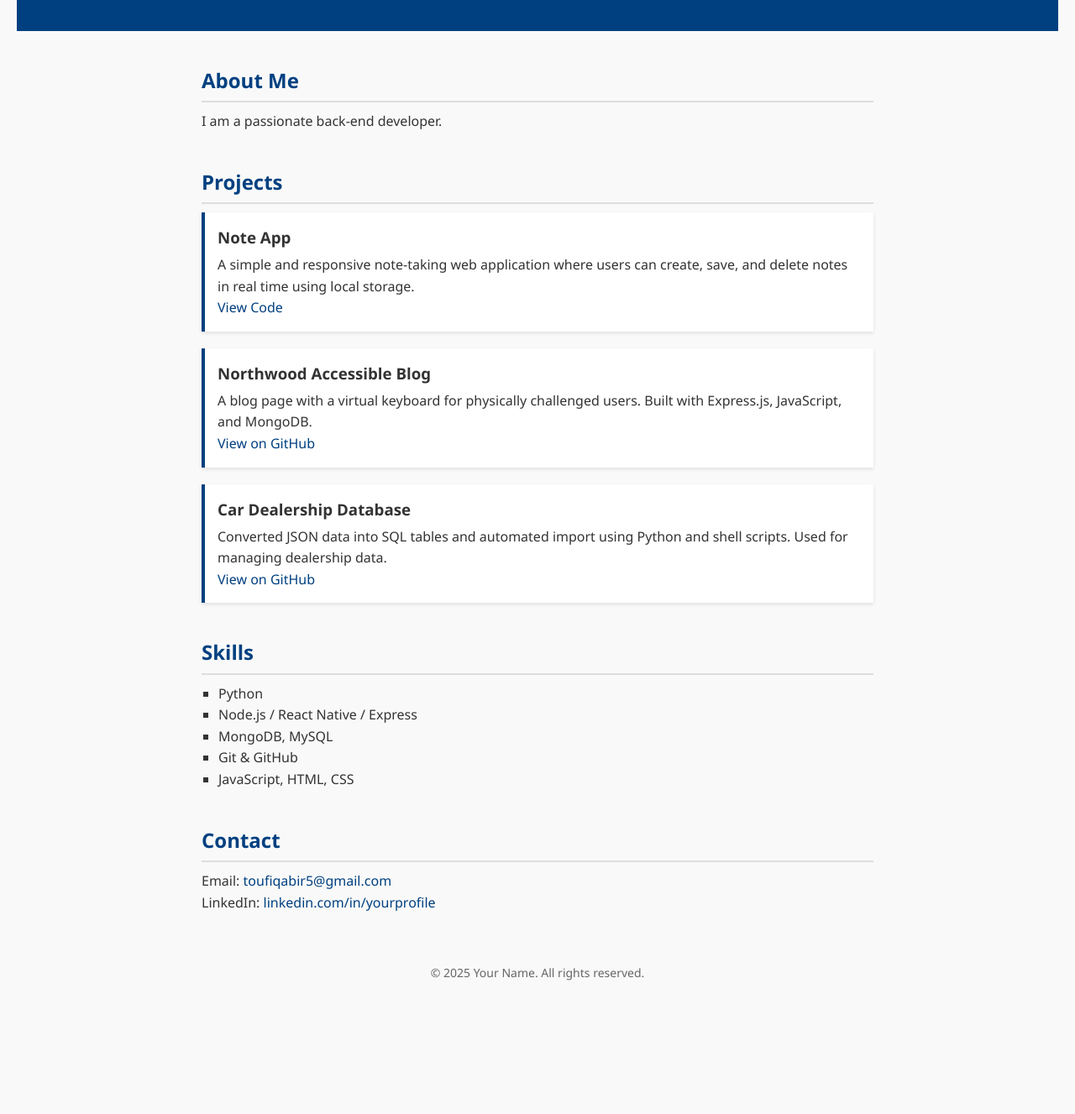
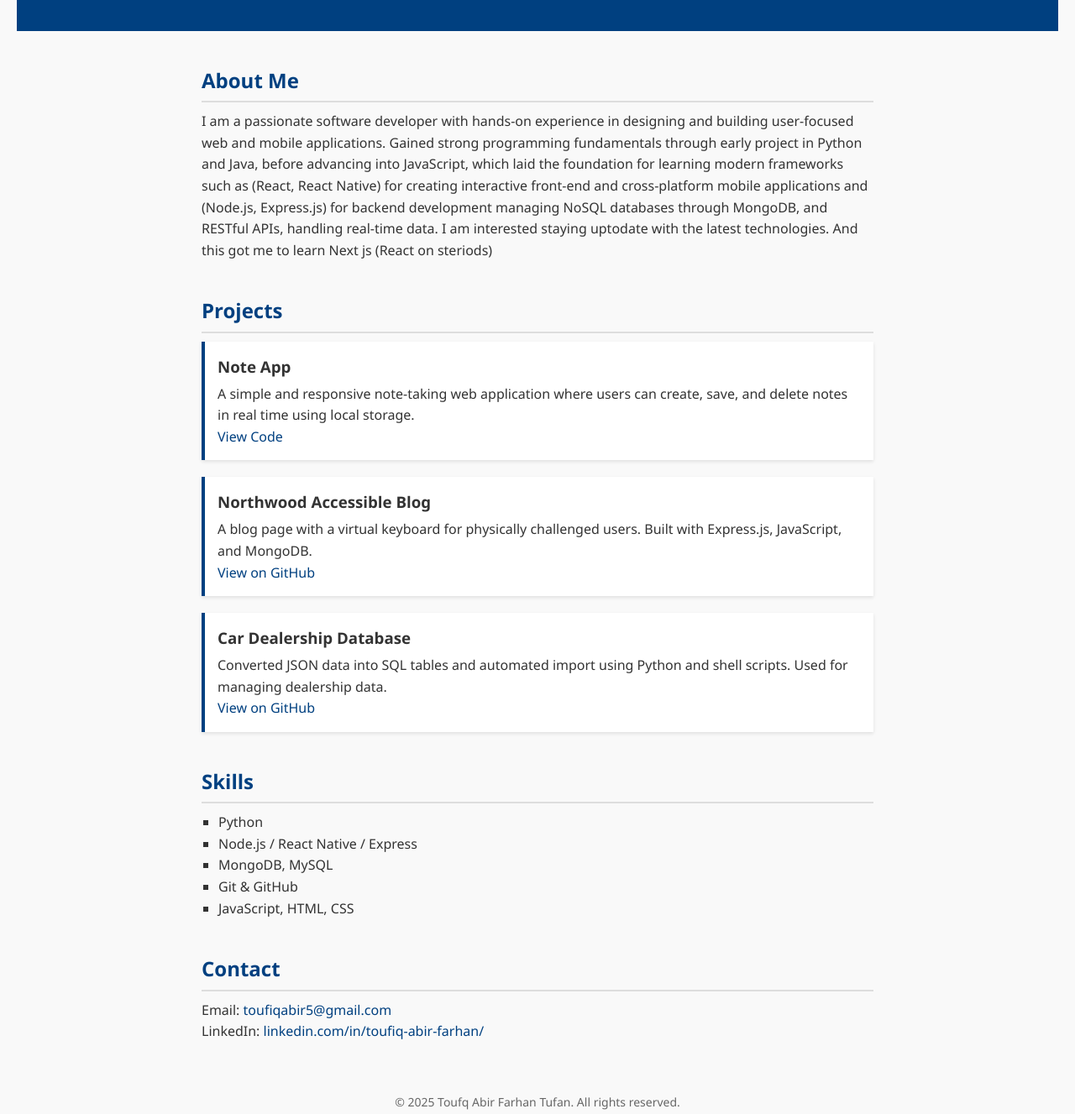
Before and after one commit to Abir866/my-porfolio, a plain HTML site: page index.html in a window 1280 px wide. Shown: the part 180-1507 px from the top of the page at 84% size. Before the commit the page ends 1371 px from the top, so only its background shows below. Drawn offline with Linux system fonts and the light colour scheme.

Commit message:
Added more details in About me section

```diff
--- a/index.html
+++ b/index.html
@@ -14,7 +14,7 @@
 
   <section class="about">
     <h2>About Me</h2>
-    <p>I am a passionate back-end developer.</p>
+    <p>I am a passionate software developer with hands-on experience in designing and building user-focused web and mobile applications. Gained strong programming fundamentals through early project in Python and Java, before advancing into JavaScript, which laid the foundation for learning modern frameworks such as (React, React Native) for creating interactive front-end and cross-platform mobile applications and (Node.js, Express.js) for backend development managing NoSQL databases through MongoDB, and RESTful APIs, handling real-time data. I am interested staying uptodate with the latest technologies. And this got me to learn Next js (React on steriods) </p>
   </section>
 
   <section class="projects">
@@ -50,11 +50,11 @@
   <section class="contact">
     <h2>Contact</h2>
     <p>Email: <a href="mailto:toufiqabir5@gmail.com">toufiqabir5@gmail.com</a></p>
-    <p>LinkedIn: <a href="https://www.linkedin.com/in/toufiq-abir-farhan/" target="_blank">linkedin.com/in/yourprofile</a></p>
+    <p>LinkedIn: <a href="https://www.linkedin.com/in/toufiq-abir-farhan/" target="_blank">linkedin.com/in/toufiq-abir-farhan/</a></p>
   </section>
 
   <footer>
-    <p>&copy; 2025 Your Name. All rights reserved.</p>
+    <p>&copy; 2025 Toufq Abir Farhan Tufan. All rights reserved.</p>
   </footer>
 </body>
 </html>
```
